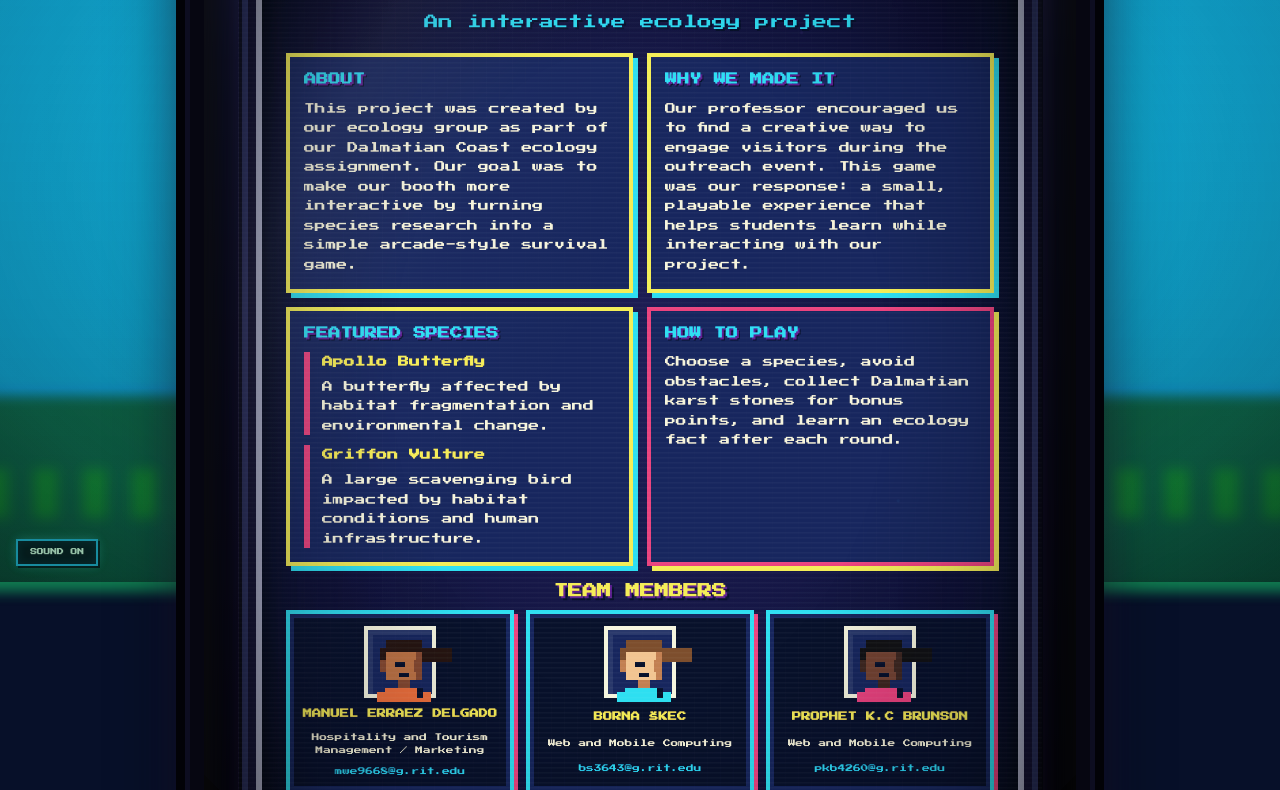
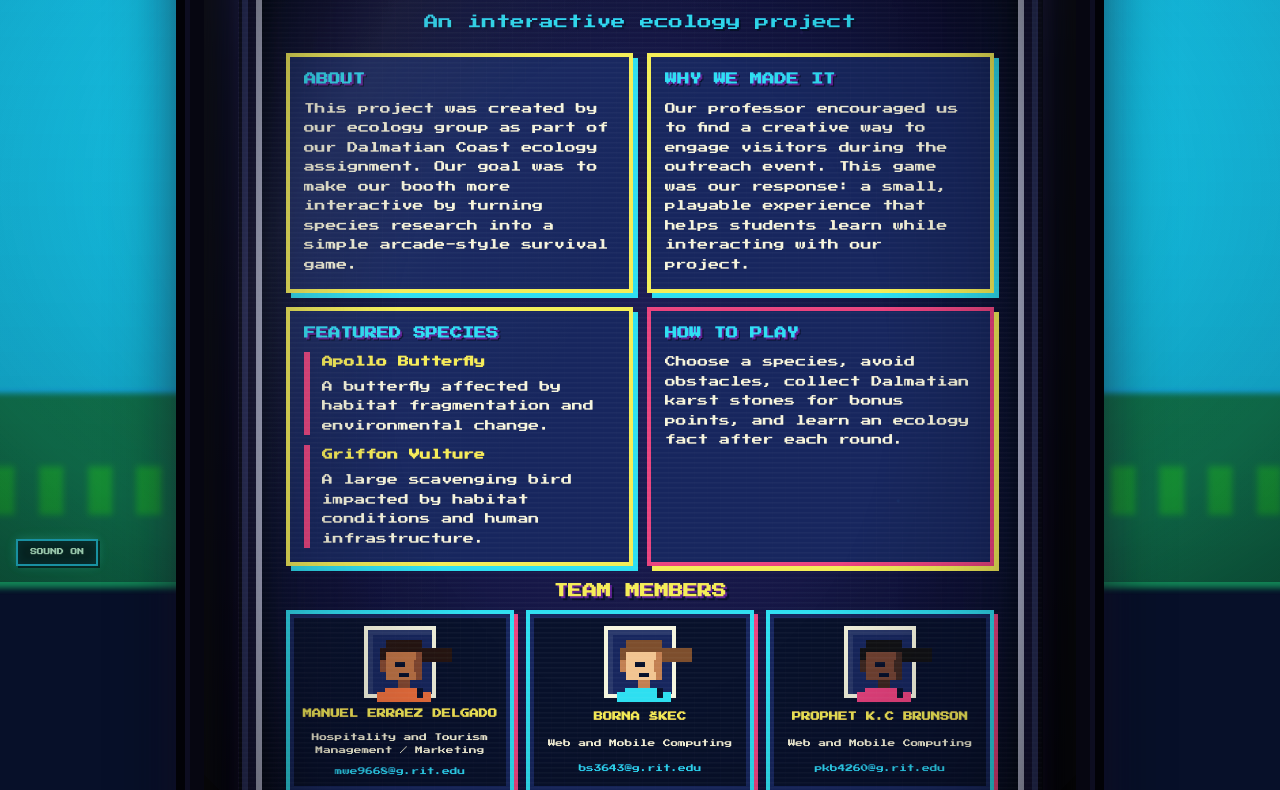
Before and after one commit to pbrunson-007/dalmatia_dash, a website built with Vite: page index.html in a window 1280 px wide. Shown: the part 218-1008 px from the top of the page. Built offline with nearby package versions, Linux system fonts and the light colour scheme.

Commit message:
final 003

```diff
--- a/style.css
+++ b/style.css
@@ -62,17 +62,17 @@ body::before {
     100% 48px,
     100% 100%;
   background-repeat: no-repeat;
-  filter: blur(6px) saturate(1.18) brightness(1.08);
+  filter: blur(3px) saturate(1.16) brightness(1.12);
   image-rendering: pixelated;
-  opacity: 0.9;
-  transform: scale(1.025);
+  opacity: 0.94;
+  transform: scale(1.015);
 }
 
 body::after {
   z-index: 0;
   background:
-    radial-gradient(ellipse at center, transparent 46%, rgba(7, 16, 41, 0.18) 78%, rgba(3, 3, 12, 0.42) 100%),
-    linear-gradient(rgba(7, 16, 41, 0.06), rgba(3, 3, 12, 0.22));
+    radial-gradient(ellipse at center, transparent 50%, rgba(7, 16, 41, 0.13) 80%, rgba(3, 3, 12, 0.34) 100%),
+    linear-gradient(rgba(7, 16, 41, 0.03), rgba(3, 3, 12, 0.16));
 }
 
 .arcade-screen {
```
